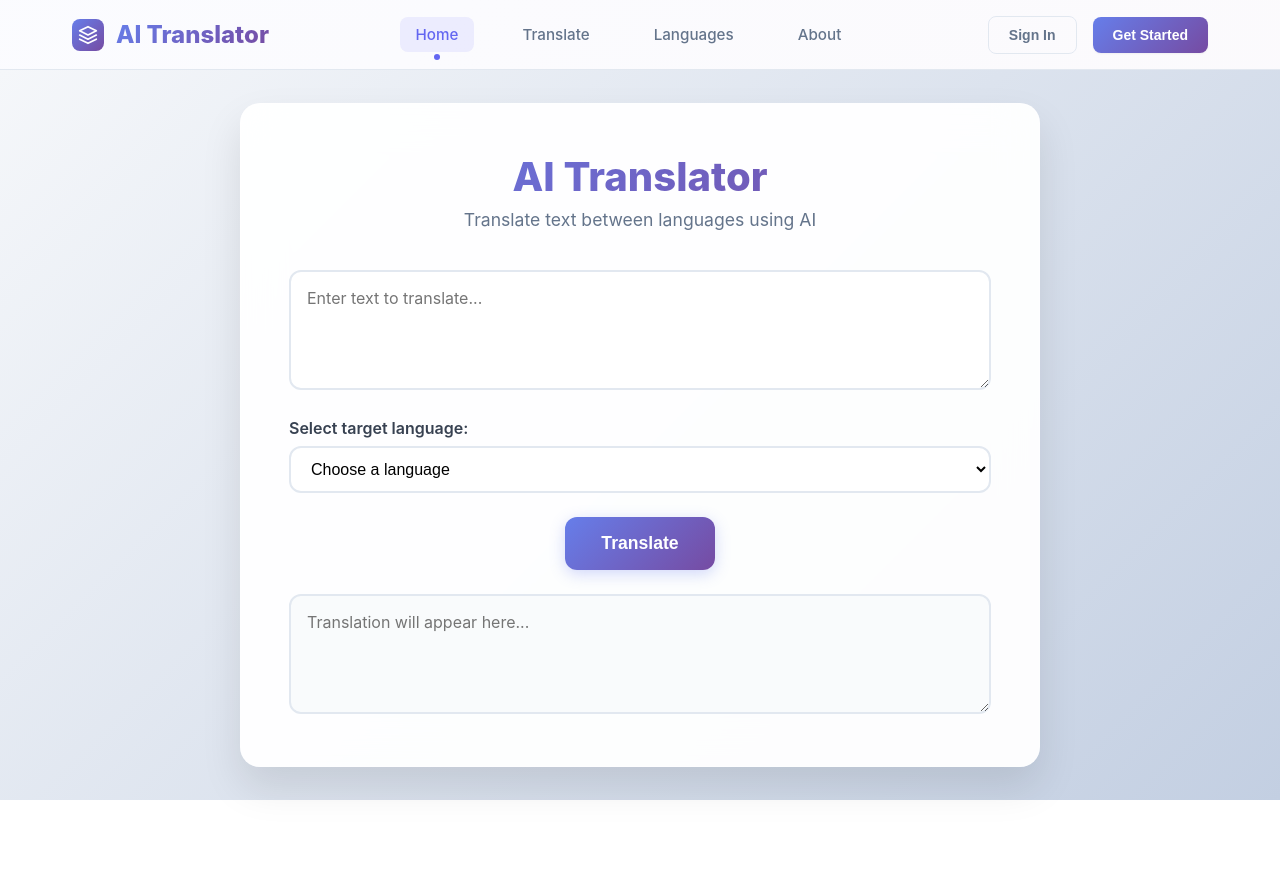
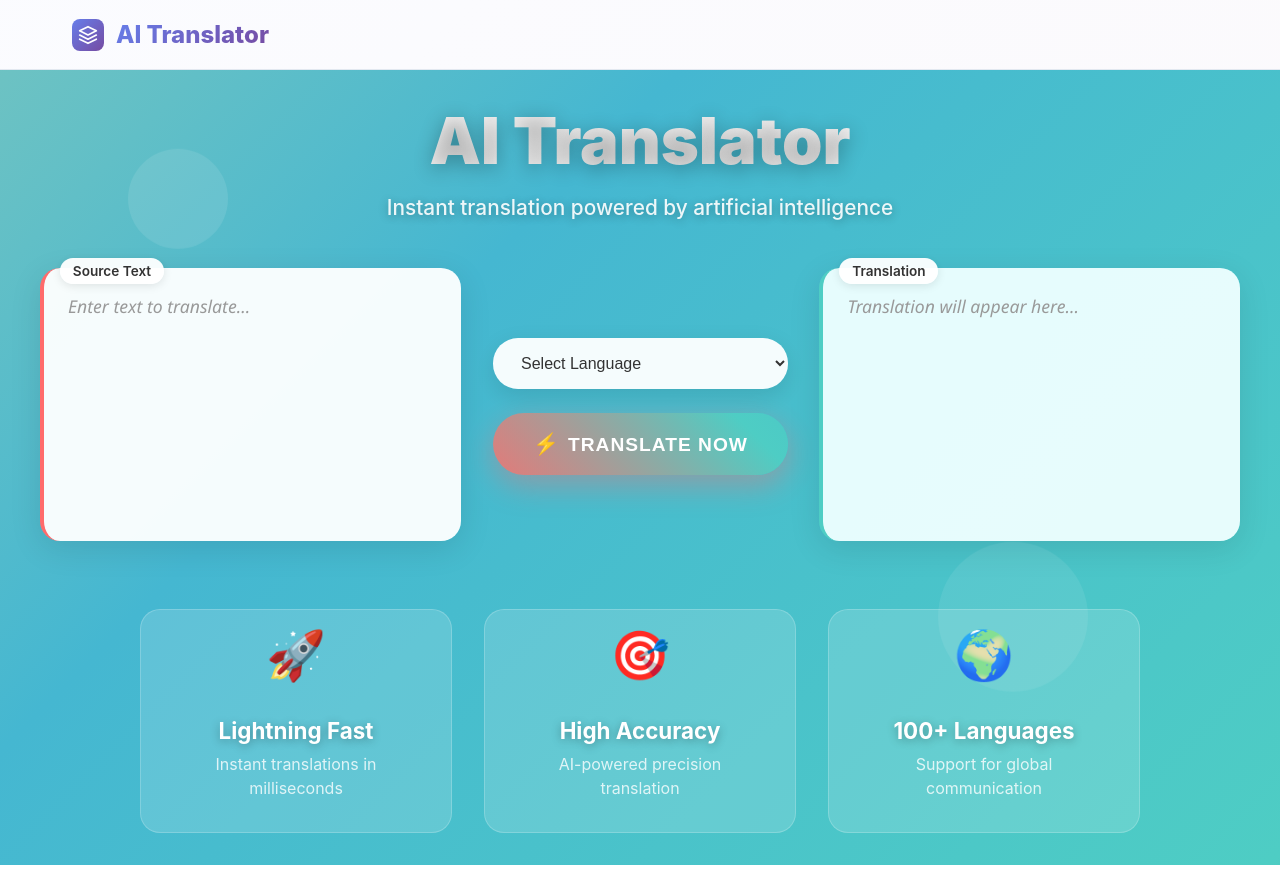
Before and after one commit to NoahMenezes/Translator, a React (Create React App) app: page / in a window 1280 px wide. Built offline with nearby package versions, Linux system fonts and the light colour scheme.

Commit message:
upgraded ui interface

```diff
--- a/src/components/Main.css
+++ b/src/components/Main.css
@@ -1,181 +1,281 @@
-/* Main.css - AI Translator Main Component */
+/* Main.css - Vibrant AI Translator Interface */
+
+/* Animated Background */
+@keyframes gradientShift {
+  0% { background-position: 0% 50%; }
+  50% { background-position: 100% 50%; }
+  100% { background-position: 0% 50%; }
+}
+
+@keyframes float {
+  0%, 100% { transform: translateY(0px); }
+  50% { transform: translateY(-20px); }
+}
+
+@keyframes pulse {
+  0%, 100% { transform: scale(1); }
+  50% { transform: scale(1.05); }
+}
 
 .main-container {
   min-height: calc(100vh - var(--navbar-height, 70px));
-  background: linear-gradient(135deg, #f5f7fa 0%, #c3cfe2 100%);
+  background: linear-gradient(-45deg, #ff6b6b, #4ecdc4, #45b7d1, #96ceb4, #feca57, #ff9ff3, #54a0ff);
+  background-size: 400% 400%;
+  animation: gradientShift 15s ease infinite;
   padding: 2rem 1rem;
-  display: flex;
-  align-items: center;
-  justify-content: center;
+  position: relative;
+  overflow: hidden;
 }
 
-.translator-section {
-  max-width: 800px;
-  width: 100%;
-  background: rgba(255, 255, 255, 0.95);
-  backdrop-filter: blur(20px);
-  border-radius: 20px;
-  padding: 3rem;
-  box-shadow: 0 20px 40px rgba(0, 0, 0, 0.1);
-  border: 1px solid rgba(255, 255, 255, 0.2);
+/* Floating Background Elements */
+.main-container::before {
+  content: '';
+  position: absolute;
+  top: 10%;
+  left: 10%;
+  width: 100px;
+  height: 100px;
+  background: rgba(255, 255, 255, 0.1);
+  border-radius: 50%;
+  animation: float 6s ease-in-out infinite;
 }
 
-.translator-section h1 {
+.main-container::after {
+  content: '';
+  position: absolute;
+  bottom: 20%;
+  right: 15%;
+  width: 150px;
+  height: 150px;
+  background: rgba(255, 255, 255, 0.08);
+  border-radius: 50%;
+  animation: float 8s ease-in-out infinite reverse;
+}
+
+/* Hero Section */
+.hero-section {
   text-align: center;
-  font-size: 2.5rem;
-  font-weight: 800;
-  background: linear-gradient(135deg, #667eea 0%, #764ba2 100%);
+  margin-bottom: 3rem;
+  animation: fadeInDown 1s ease-out;
+}
+
+.hero-title {
+  font-size: 4rem;
+  font-weight: 900;
+  background: linear-gradient(45deg, #fff, #f0f0f0, #fff);
   -webkit-background-clip: text;
   -webkit-text-fill-color: transparent;
   background-clip: text;
-  margin-bottom: 0.5rem;
+  margin-bottom: 1rem;
+  text-shadow: 0 4px 20px rgba(0, 0, 0, 0.3);
+  animation: pulse 3s ease-in-out infinite;
 }
 
-.translator-section > p {
-  text-align: center;
-  color: #64748b;
-  font-size: 1.1rem;
-  margin-bottom: 2.5rem;
+.hero-subtitle {
+  font-size: 1.3rem;
+  color: rgba(255, 255, 255, 0.9);
+  font-weight: 500;
+  text-shadow: 0 2px 10px rgba(0, 0, 0, 0.3);
 }
 
-.translator-form {
+/* Translator Interface */
+.translator-interface {
+  max-width: 1200px;
+  margin: 0 auto 4rem;
+  animation: fadeInUp 1s ease-out 0.3s both;
+}
+
+.translator-grid {
+  display: grid;
+  grid-template-columns: 1fr auto 1fr;
+  gap: 2rem;
+  align-items: center;
+}
+
+/* Textarea Containers */
+.input-container,
+.output-container {
+  position: relative;
+}
+
+.textarea-wrapper {
+  position: relative;
+  animation: slideInLeft 1s ease-out;
+}
+
+.output-container .textarea-wrapper {
+  animation: slideInRight 1s ease-out;
+}
+
+.textarea-label {
+  position: absolute;
+  top: -10px;
+  left: 20px;
+  background: rgba(255, 255, 255, 0.95);
+  padding: 0.3rem 0.8rem;
+  border-radius: 20px;
+  font-size: 0.85rem;
+  font-weight: 600;
+  color: #333;
+  box-shadow: 0 2px 10px rgba(0, 0, 0, 0.1);
+  z-index: 2;
+}
+
+.translator-textarea {
+  width: 100%;
+  padding: 1.5rem;
+  border: none;
+  border-radius: 20px;
+  font-size: 1.1rem;
+  font-family: 'Segoe UI', Tahoma, Geneva, Verdana, sans-serif;
+  resize: none;
+  transition: all 0.4s cubic-bezier(0.4, 0, 0.2, 1);
+  background: rgba(255, 255, 255, 0.95);
+  backdrop-filter: blur(10px);
+  box-shadow: 0 8px 32px rgba(0, 0, 0, 0.1);
+  color: #333;
+  line-height: 1.6;
+}
+
+.input-textarea {
+  border-left: 4px solid #ff6b6b;
+}
+
+.output-textarea {
+  border-left: 4px solid #4ecdc4;
+  background: rgba(240, 255, 255, 0.95);
+}
+
+.translator-textarea:focus {
+  outline: none;
+  transform: translateY(-5px);
+  box-shadow: 0 15px 40px rgba(0, 0, 0, 0.2);
+}
+
+.translator-textarea::placeholder {
+  color: #999;
+  font-style: italic;
+}
+
+/* Control Center */
+.control-center {
   display: flex;
   flex-direction: column;
+  align-items: center;
   gap: 1.5rem;
+  animation: zoomIn 1s ease-out 0.6s both;
 }
 
-.input-section,
-.output-section {
+.language-selector {
   width: 100%;
 }
 
-.translator-input,
-.translator-output {
+.language-dropdown {
   width: 100%;
-  padding: 1rem;
-  border: 2px solid #e2e8f0;
-  border-radius: 12px;
+  padding: 1rem 1.5rem;
+  border: none;
+  border-radius: 25px;
   font-size: 1rem;
-  font-family: inherit;
-  resize: vertical;
-  transition: all 0.3s ease;
-  background: rgba(255, 255, 255, 0.8);
-}
-
-.translator-input:focus,
-.translator-output:focus {
-  outline: none;
-  border-color: #6366f1;
-  box-shadow: 0 0 0 3px rgba(99, 102, 241, 0.1);
-  background: rgba(255, 255, 255, 1);
-}
-
-.translator-output {
-  background: rgba(248, 250, 252, 0.8);
-  color: #1e293b;
-}
-
-.language-selector {
-  display: flex;
-  flex-direction: column;
-  gap: 0.5rem;
-}
-
-.language-selector p {
-  font-weight: 600;
-  color: #374151;
-  margin: 0;
-}
-
-.language-dropdown {
-  padding: 0.75rem 1rem;
-  border: 2px solid #e2e8f0;
-  border-radius: 12px;
-  font-size: 1rem;
-  background: rgba(255, 255, 255, 0.9);
+  background: rgba(255, 255, 255, 0.95);
+  backdrop-filter: blur(10px);
   cursor: pointer;
   transition: all 0.3s ease;
+  box-shadow: 0 8px 25px rgba(0, 0, 0, 0.1);
+  color: #333;
+  font-weight: 500;
 }
 
 .language-dropdown:focus {
   outline: none;
-  border-color: #6366f1;
-  box-shadow: 0 0 0 3px rgba(99, 102, 241, 0.1);
+  transform: translateY(-3px);
+  box-shadow: 0 12px 30px rgba(0, 0, 0, 0.15);
 }
 
 .translate-btn {
-  padding: 1rem 2rem;
-  background: linear-gradient(135deg, #667eea 0%, #764ba2 100%);
+  padding: 1.2rem 2.5rem;
+  background: linear-gradient(45deg, #ff6b6b, #4ecdc4, #45b7d1);
+  background-size: 200% 200%;
   color: white;
   border: none;
-  border-radius: 12px;
-  font-size: 1.1rem;
-  font-weight: 600;
+  border-radius: 50px;
+  font-size: 1.2rem;
+  font-weight: 700;
   cursor: pointer;
-  transition: all 0.3s ease;
-  box-shadow: 0 4px 15px rgba(102, 126, 234, 0.3);
-  align-self: center;
-  min-width: 150px;
+  transition: all 0.4s cubic-bezier(0.4, 0, 0.2, 1);
+  box-shadow: 0 10px 30px rgba(255, 107, 107, 0.4);
+  text-transform: uppercase;
+  letter-spacing: 1px;
+  position: relative;
+  overflow: hidden;
+  animation: gradientShift 3s ease infinite;
 }
 
 .translate-btn:hover {
-  transform: translateY(-2px);
-  box-shadow: 0 8px 25px rgba(102, 126, 234, 0.4);
-  filter: brightness(1.05);
+  transform: translateY(-5px) scale(1.05);
+  box-shadow: 0 20px 40px rgba(255, 107, 107, 0.6);
 }
 
 .translate-btn:active {
-  transform: translateY(0);
-  box-shadow: 0 4px 15px rgba(102, 126, 234, 0.3);
+  transform: translateY(-2px) scale(1.02);
 }
 
-/* Responsive Design */
-@media (max-width: 768px) {
-  .main-container {
-    padding: 1rem 0.5rem;
+.btn-icon {
+  margin-right: 0.5rem;
+  font-size: 1.3rem;
+  animation: pulse 2s ease-in-out infinite;
 }
 
-  .translator-section {
-    padding: 2rem 1.5rem;
-    margin: 0 0.5rem;
+/* Features Section */
+.features-section {
+  display: grid;
+  grid-template-columns: repeat(auto-fit, minmax(250px, 1fr));
+  gap: 2rem;
+  max-width: 1000px;
+  margin: 0 auto;
+  animation: fadeInUp 1s ease-out 0.9s both;
 }
 
-  .translator-section h1 {
-    font-size: 2rem;
+.feature-card {
+  background: rgba(255, 255, 255, 0.15);
+  backdrop-filter: blur(20px);
+  border-radius: 20px;
+  padding: 2rem;
+  text-align: center;
+  transition: all 0.4s cubic-bezier(0.4, 0, 0.2, 1);
+  border: 1px solid rgba(255, 255, 255, 0.2);
 }
 
-  .translator-section > p {
-    font-size: 1rem;
-  }
+.feature-card:hover {
+  transform: translateY(-10px) scale(1.02);
+  background: rgba(255, 255, 255, 0.25);
+  box-shadow: 0 20px 40px rgba(0, 0, 0, 0.2);
 }
 
-@media (max-width: 480px) {
-  .translator-section {
-    padding: 1.5rem 1rem;
-    border-radius: 15px;
+.feature-icon {
+  font-size: 3rem;
+  margin-bottom: 1rem;
+  animation: float 4s ease-in-out infinite;
 }
 
-  .translator-section h1 {
-    font-size: 1.75rem;
+.feature-card h3 {
+  color: white;
+  font-size: 1.4rem;
+  font-weight: 700;
+  margin-bottom: 0.5rem;
+  text-shadow: 0 2px 10px rgba(0, 0, 0, 0.3);
 }
 
-  .translator-input,
-  .translator-output {
-    padding: 0.75rem;
-    font-size: 0.95rem;
+.feature-card p {
+  color: rgba(255, 255, 255, 0.8);
+  font-size: 1rem;
+  line-height: 1.5;
 }
 
-  .translate-btn {
-    padding: 0.875rem 1.5rem;
-    font-size: 1rem;
-  }
-}
-
-/* Animation for smooth loading */
-@keyframes fadeInUp {
+/* Animations */
+@keyframes fadeInDown {
   from {
     opacity: 0;
-    transform: translateY(30px);
+    transform: translateY(-50px);
   }
   to {
     opacity: 1;
@@ -183,15 +283,97 @@
   }
 }
 
-.translator-section {
-  animation: fadeInUp 0.6s ease-out;
+@keyframes fadeInUp {
+  from {
+    opacity: 0;
+    transform: translateY(50px);
+  }
+  to {
+    opacity: 1;
+    transform: translateY(0);
+  }
 }
 
-.translator-form > * {
-  animation: fadeInUp 0.6s ease-out;
+@keyframes slideInLeft {
+  from {
+    opacity: 0;
+    transform: translateX(-100px);
+  }
+  to {
+    opacity: 1;
+    transform: translateX(0);
+  }
 }
 
-.translator-form > *:nth-child(1) { animation-delay: 0.1s; }
-.translator-form > *:nth-child(2) { animation-delay: 0.2s; }
-.translator-form > *:nth-child(3) { animation-delay: 0.3s; }
-.translator-form > *:nth-child(4) { animation-delay: 0.4s; }
+@keyframes slideInRight {
+  from {
+    opacity: 0;
+    transform: translateX(100px);
+  }
+  to {
+    opacity: 1;
+    transform: translateX(0);
+  }
+}
+
+@keyframes zoomIn {
+  from {
+    opacity: 0;
+    transform: scale(0.5);
+  }
+  to {
+    opacity: 1;
+    transform: scale(1);
+  }
+}
+
+/* Responsive Design */
+@media (max-width: 1024px) {
+  .translator-grid {
+    grid-template-columns: 1fr;
+    gap: 2.5rem;
+  }
+
+  .control-center {
+    order: -1;
+  }
+}
+
+@media (max-width: 768px) {
+  .main-container {
+    padding: 1rem 0.5rem;
+  }
+
+  .hero-title {
+    font-size: 2.5rem;
+  }
+
+  .hero-subtitle {
+    font-size: 1.1rem;
+  }
+
+  .translator-textarea {
+    padding: 1rem;
+    font-size: 1rem;
+  }
+
+  .translate-btn {
+    padding: 1rem 2rem;
+    font-size: 1rem;
+  }
+}
+
+@media (max-width: 480px) {
+  .hero-title {
+    font-size: 2rem;
+  }
+
+  .features-section {
+    grid-template-columns: 1fr;
+    gap: 1.5rem;
+  }
+
+  .feature-card {
+    padding: 1.5rem;
+  }
+}
--- a/src/components/Main.jsx
+++ b/src/components/Main.jsx
@@ -4,47 +4,83 @@ import './Main.css';
 const Main = () => {
   return (
     <div className="main-container">
-      <div className="translator-section">
-        <h1>AI Translator</h1>
-        <p>Translate text between languages using AI</p>
-
-        <div className="translator-form">
-          <div className="input-section">
-            <textarea
-              className="translator-input"
-              placeholder="Enter text to translate..."
-              style={{height: '120px'}}
-            />
+      {/* Hero Section */}
+      <div className="hero-section">
+        <h1 className="hero-title">AI Translator</h1>
+        <p className="hero-subtitle">Instant translation powered by artificial intelligence</p>
       </div>
 
+      {/* Translator Interface */}
+      <div className="translator-interface">
+        <div className="translator-grid">
+          {/* Input Section */}
+          <div className="input-container">
+            <div className="textarea-wrapper">
+              <textarea
+                className="translator-textarea input-textarea"
+                placeholder="Enter text to translate..."
+                rows="8"
+              />
+              <div className="textarea-label">Source Text</div>
+            </div>
+          </div>
+
+          {/* Control Center */}
+          <div className="control-center">
             <div className="language-selector">
-            <p>Select target language:</p>
               <select className="language-dropdown">
-              <option value="">Choose a language</option>
-              <option value="es">Spanish</option>
-              <option value="fr">French</option>
-              <option value="de">German</option>
-              <option value="it">Italian</option>
-              <option value="pt">Portuguese</option>
-              <option value="ru">Russian</option>
-              <option value="ja">Japanese</option>
-              <option value="ko">Korean</option>
-              <option value="zh">Chinese</option>
+                <option value="">Select Language</option>
+                <option value="es">🇪🇸 Spanish</option>
+                <option value="fr">🇫🇷 French</option>
+                <option value="de">🇩🇪 German</option>
+                <option value="it">🇮🇹 Italian</option>
+                <option value="pt">🇵🇹 Portuguese</option>
+                <option value="ru">🇷🇺 Russian</option>
+                <option value="ja">🇯🇵 Japanese</option>
+                <option value="ko">🇰🇷 Korean</option>
+                <option value="zh">🇨🇳 Chinese</option>
+                <option value="ar">🇸🇦 Arabic</option>
+                <option value="hi">🇮🇳 Hindi</option>
               </select>
             </div>
 
             <button type="button" className="translate-btn">
-            Translate
+              <span className="btn-icon">⚡</span>
+              Translate Now
             </button>
+          </div>
 
-          <div className="output-section">
+          {/* Output Section */}
+          <div className="output-container">
+            <div className="textarea-wrapper">
               <textarea
-              className="translator-output"
+                className="translator-textarea output-textarea"
                 placeholder="Translation will appear here..."
                 readOnly
-              style={{height: '120px'}}
+                rows="8"
               />
+              <div className="textarea-label">Translation</div>
             </div>
+          </div>
+        </div>
+      </div>
+
+      {/* Features Section */}
+      <div className="features-section">
+        <div className="feature-card">
+          <div className="feature-icon">🚀</div>
+          <h3>Lightning Fast</h3>
+          <p>Instant translations in milliseconds</p>
+        </div>
+        <div className="feature-card">
+          <div className="feature-icon">🎯</div>
+          <h3>High Accuracy</h3>
+          <p>AI-powered precision translation</p>
+        </div>
+        <div className="feature-card">
+          <div className="feature-icon">🌍</div>
+          <h3>100+ Languages</h3>
+          <p>Support for global communication</p>
         </div>
       </div>
     </div>
--- a/src/components/Navbar.jsx
+++ b/src/components/Navbar.jsx
@@ -24,29 +24,9 @@ const Navbar = () => {
           <span className="logo-text">AI Translator</span>
         </div>
 
-        {/* Navigation Links */}
-        <div className={`navbar-menu ${isMenuOpen ? 'active' : ''}`}>
-          <ul className="navbar-nav">
-            <li className="nav-item">
-              <a href="#home" className="nav-link active">Home</a>
-            </li>
-            <li className="nav-item">
-              <a href="#translate" className="nav-link">Translate</a>
-            </li>
-            <li className="nav-item">
-              <a href="#languages" className="nav-link">Languages</a>
-            </li>
-            <li className="nav-item">
-              <a href="#about" className="nav-link">About</a>
-            </li>
-          </ul>
-        </div>
 
-        {/* Action Buttons */}
-        <div className="navbar-actions">
-          <button className="btn-secondary">Sign In</button>
-          <button className="btn-primary">Get Started</button>
-        </div>
+
+
 
         {/* Mobile Menu Toggle */}
         <button
```
Lines whose indentation alone changed are shown as unchanged.
